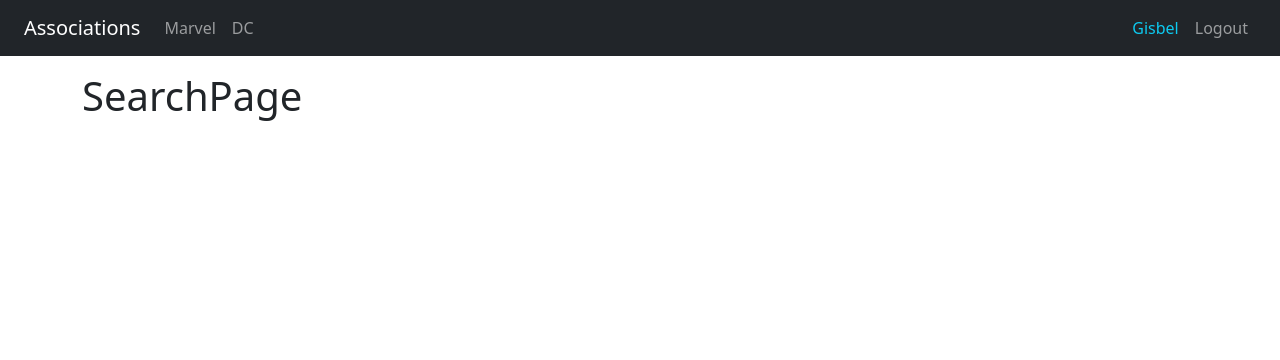
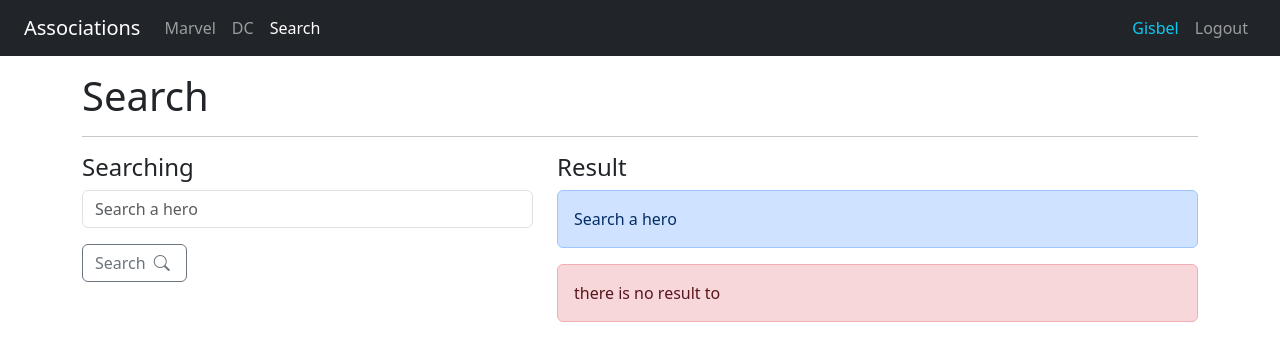
Before and after one commit to gisbelt/react-app, a React (Vite) app in the folder 07-heroes-spa-app-vite/: page /search in a window 1280 px wide. Shown: the top 360 px of the page. Built offline with nearby package versions, Linux system fonts and the light colour scheme.

Commit message:
search component, get url info - useNavigte() -  useLocation() - query-string

```diff
--- a/07-heroes-spa-app-vite/index.html
+++ b/07-heroes-spa-app-vite/index.html
@@ -5,6 +5,7 @@
     <link rel="icon" type="image/svg+xml" href="/vite.svg" />
     <meta name="viewport" content="width=device-width, initial-scale=1.0" />
     <title>Herores App</title>
+    <link rel="stylesheet" href="https://cdn.jsdelivr.net/npm/bootstrap-icons@1.10.3/font/bootstrap-icons.css">
     <link href="https://cdn.jsdelivr.net/npm/bootstrap@5.3.0-alpha1/dist/css/bootstrap.min.css" rel="stylesheet" integrity="sha384-GLhlTQ8iRABdZLl6O3oVMWSktQOp6b7In1Zl3/Jr59b6EGGoI1aFkw7cmDA6j6gD" crossorigin="anonymous">
     <script src="https://cdn.jsdelivr.net/npm/bootstrap@5.3.0-alpha1/dist/js/bootstrap.bundle.min.js" integrity="sha384-w76AqPfDkMBDXo30jS1Sgez6pr3x5MlQ1ZAGC+nuZB+EYdgRZgiwxhTBTkF7CXvN" crossorigin="anonymous"></script>
     <link
--- a/07-heroes-spa-app-vite/package.json
+++ b/07-heroes-spa-app-vite/package.json
@@ -9,6 +9,7 @@
     "preview": "vite preview"
   },
   "dependencies": {
+    "query-string": "^8.1.0",
     "react": "^18.2.0",
     "react-dom": "^18.2.0",
     "react-router-dom": "6"
--- a/07-heroes-spa-app-vite/src/heroes/pages/SearchPage.jsx
+++ b/07-heroes-spa-app-vite/src/heroes/pages/SearchPage.jsx
@@ -1,6 +1,69 @@
+import queryString from "query-string";
+import { useLocation, useNavigate } from "react-router-dom"
+import { useForm } from "../../hooks/useForm"
 
 export const SearchPage = () => {
-    return (
-      <h1>SearchPage</h1>
-    )
+
+  const { onInputChange, onResetForm, searchText } = useForm({
+    searchText: ''
+  })
+
+  // get navigation
+  const navigate = useNavigate()
+  // get the information of the location where we are located
+  const location = useLocation()
+  // parse the query arguments we get from the "search" parameter of "location".
+  const { q = '' } = queryString.parse( location.search )
+
+  const onSearchSubmit = (e) => {
+    e.preventDefault()
+    if( searchText.trim().length <= 1 ) return;
+    // Force to clean the url, just in case it is written in capital letters and with spaces
+    navigate(`?q=${searchText.toLowerCase().trim()}`)
+  }
+
+  return (
+    <>
+      <h1>Search</h1>
+      <hr />
+
+      <div className="row">
+        <div className="col-5">
+          <h4>Searching</h4>
+          <form onSubmit={ onSearchSubmit }>
+            <input
+              type="text"
+              placeholder="Search a hero"
+              className="form-control"
+              name="searchText"
+              value={ searchText }
+              autoComplete="off"
+              onChange={ onInputChange }
+            />
+
+            <button className="btn btn-outline-secondary mt-3">
+              Search <i className="bi bi-search mx-1"></i>
+            </button>
+
+          </form>
+        </div>
+
+        <div className="col-7">
+          <h4>Result</h4>
+
+          <div className="alert alert-primary">
+            {/* alert when there is result  */}
+            Search a hero
+          </div>
+          <div className="alert alert-danger">
+            {/* alert when there is no result  */}
+            there is no result to <b>{ q }</b>
+          </div>
+
+        </div>
+      </div>
+
+
+    </>
+  )
 }
--- /dev/null
+++ b/07-heroes-spa-app-vite/src/hooks/useForm.js
@@ -0,0 +1,25 @@
+import { useState } from 'react';
+
+export const useForm = ( initialForm = {} ) => {
+
+    const [ formState, setFormState ] = useState( initialForm );
+
+    const onInputChange = ({ target }) => {
+        const { name, value } = target;
+        setFormState({
+            ...formState,
+            [ name ]: value
+        });
+    }
+
+    const onResetForm = () => {
+        setFormState( initialForm );
+    }
+
+    return {
+        ...formState,
+        formState,
+        onInputChange,
+        onResetForm,
+    }
+}
--- a/07-heroes-spa-app-vite/src/ui/components/Navbar.jsx
+++ b/07-heroes-spa-app-vite/src/ui/components/Navbar.jsx
@@ -37,6 +37,13 @@ export const Navbar = () => {
                 >
                     DC
                 </NavLink>
+
+                <NavLink
+                    className={ ({isActive}) => `nav-item nav-link ${ isActive ? 'active' : '' }` }
+                    to="/search"
+                >
+                    Search
+                </NavLink>
             </div>
         </div>
 
```
Also changed, not shown: 1 other file (tests, documents, lock files or other folders).
